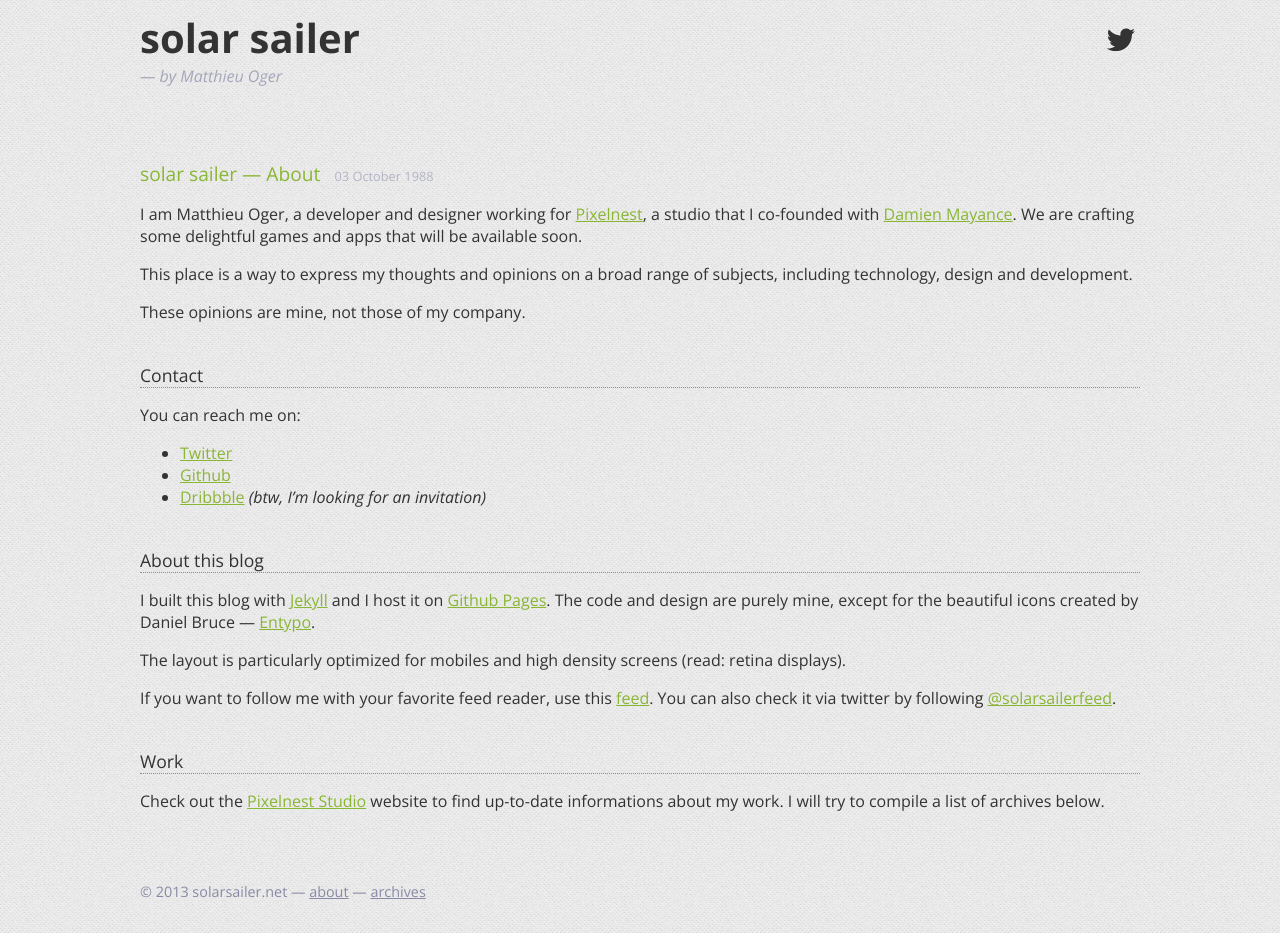
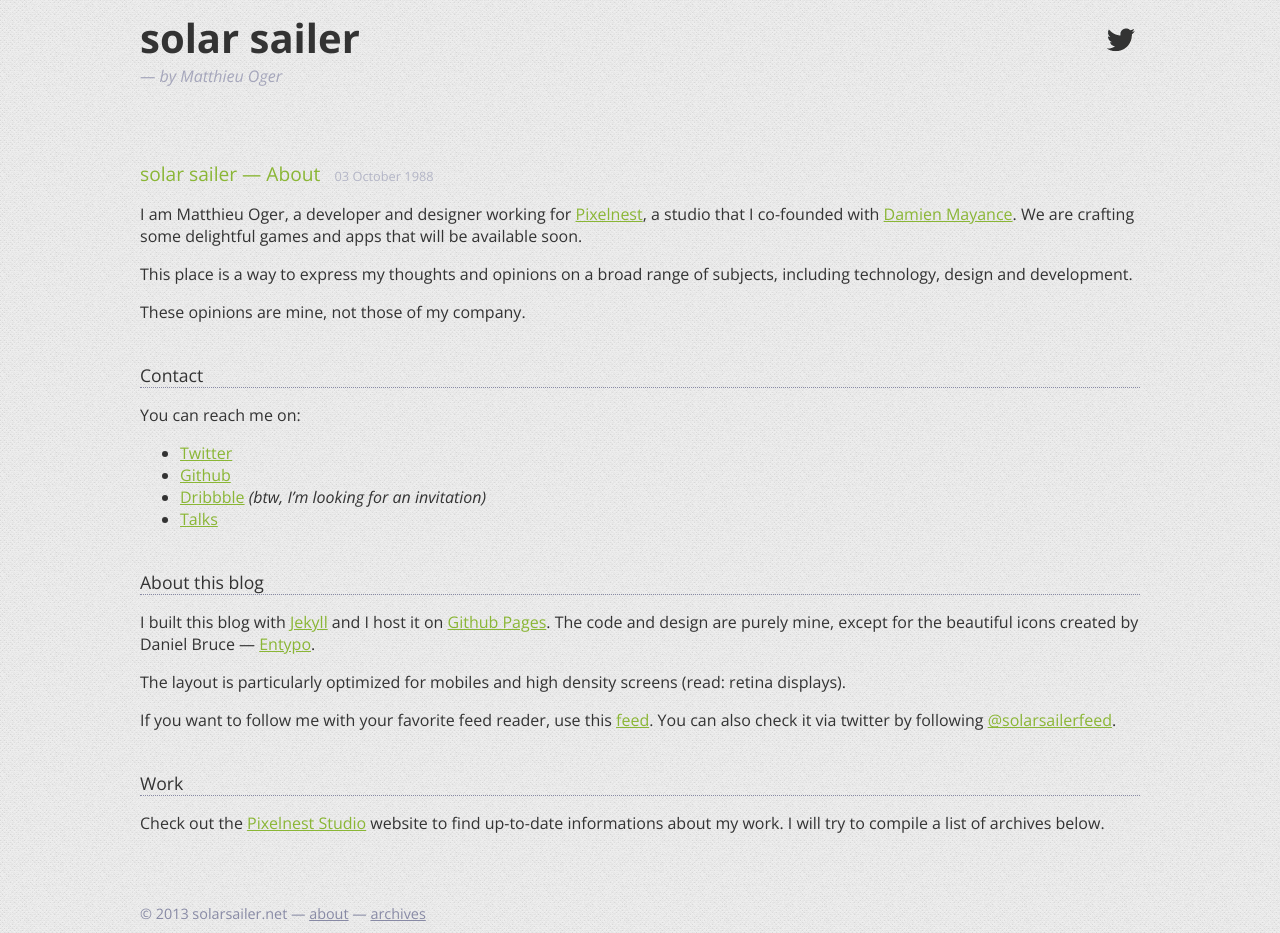
Before and after one commit to solarsailer/matthieuoger.com, a Jekyll site: the page built from _posts/1988-10-03-about.md, in a window 1280 px wide. Built offline with Jekyll 4.4.1, drawn with Linux system fonts in a browser that asks for light colours; Markdown is read by kramdown in place of the engine named in the settings; before the commit the page ends 911 px from its top, so only the background shows below that.

Commit message:
Add talks to about page

```diff
--- a/_posts/1988-10-03-about.md
+++ b/_posts/1988-10-03-about.md
@@ -18,6 +18,7 @@
 * [Twitter](http://twitter.com/yiashen)
 * [Github](http://github.com/solarsailer)
 * [Dribbble](http://dribbble.com/ashen) _(btw, I'm looking for an invitation)_
+* [Talks](https://speakerdeck.com/solarsailer)
 
 ## About this blog
 
```
